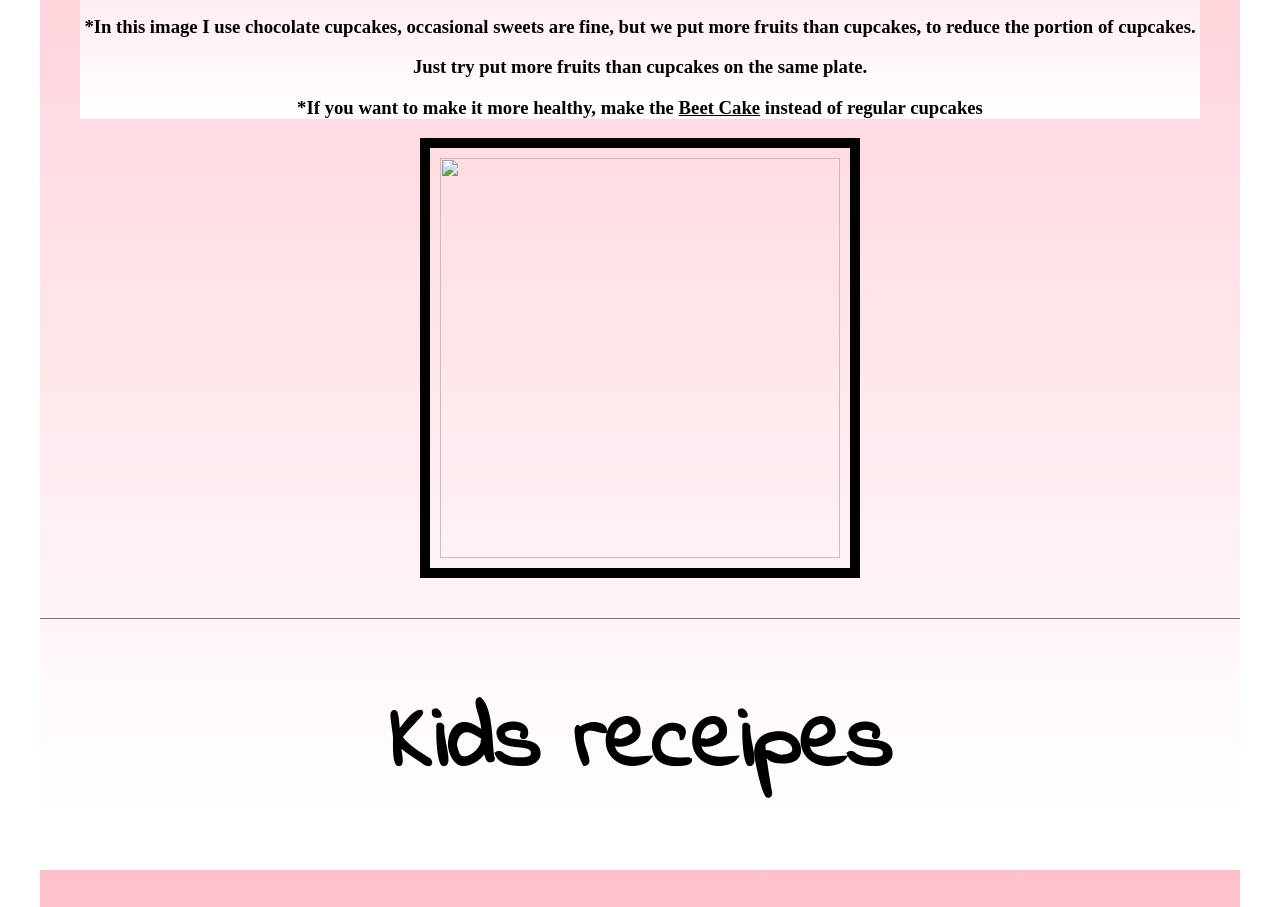
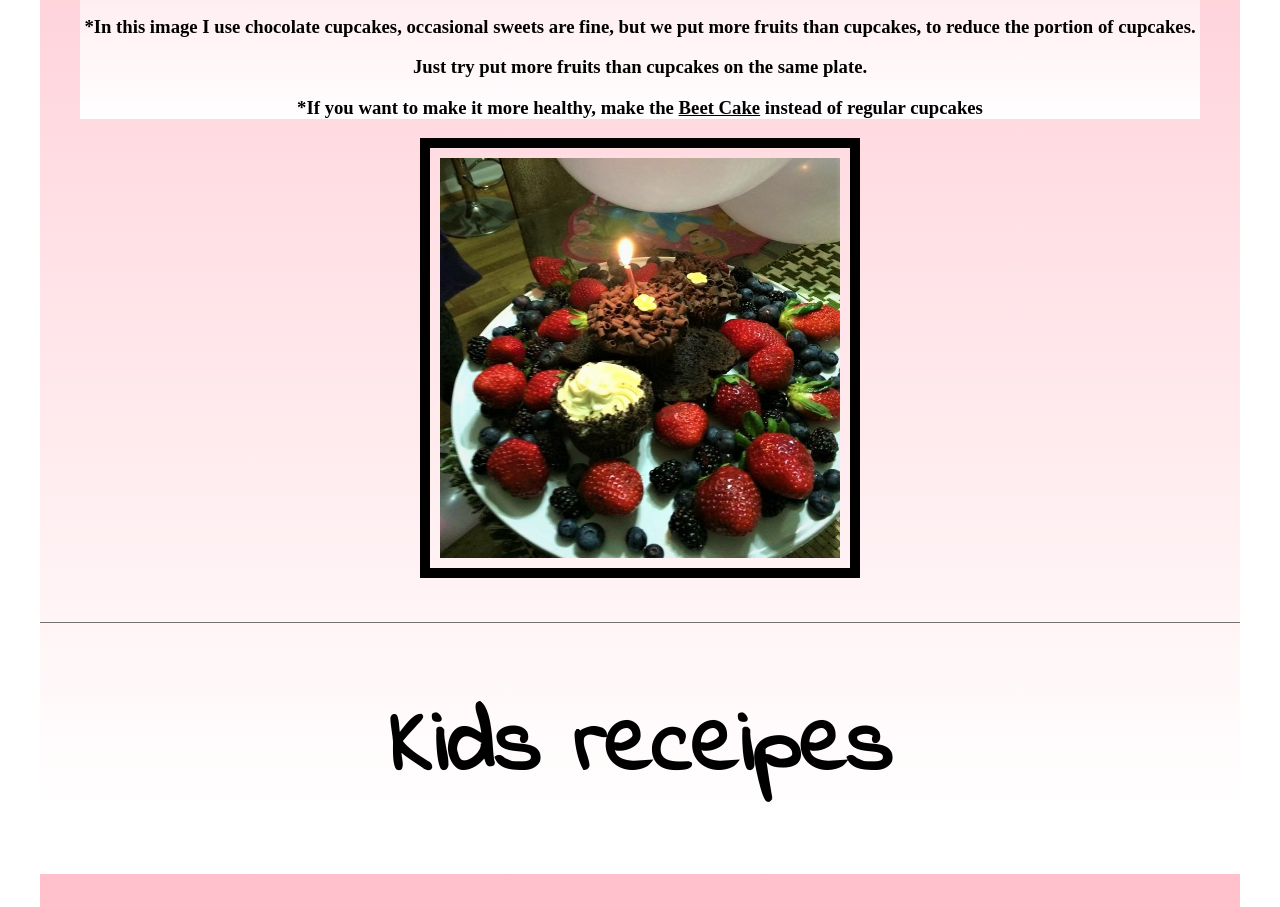
Before and after one commit to healthyfastfood/healthyfastfood.github.io, a plain HTML site: page kids.html in a window 1280 px wide. Shown: the part 1040-1947 px from the top of the page. Drawn offline with Linux system fonts and the light colour scheme; files whose address does not match are found by name.

Commit message:
Update kids.html

```diff
--- a/kids.html
+++ b/kids.html
@@ -30,7 +30,7 @@
                     <h3>*Food preferences are developed early in life, so offer variety. Likes and dislikes begin forming even when kids are babies.<br /> You may need to serve a new food a few different times for a child to accept it. <br />Don't force a child to eat, but offer a few bites. With older kids, ask them to try one bite.</h3>
                 <h3>*In this image I use chocolate cupcakes, occasional sweets are fine, but we put more fruits than cupcakes, to reduce the portion of cupcakes.</h3> <h3>Just try put more fruits than cupcakes on the same plate.</h3>
                 <h3>*If you want to make it more healthy, make the <a href="beet.html">Beet Cake</a> instead of regular cupcakes</h3></div>
-           <div class="cake"> <img src="ppimg/k1.JPG"></div>
+           <div class="cake"> <img src="k1.JPG"></div>
             </div>
             <div class="line-separator"></div>
 
```
